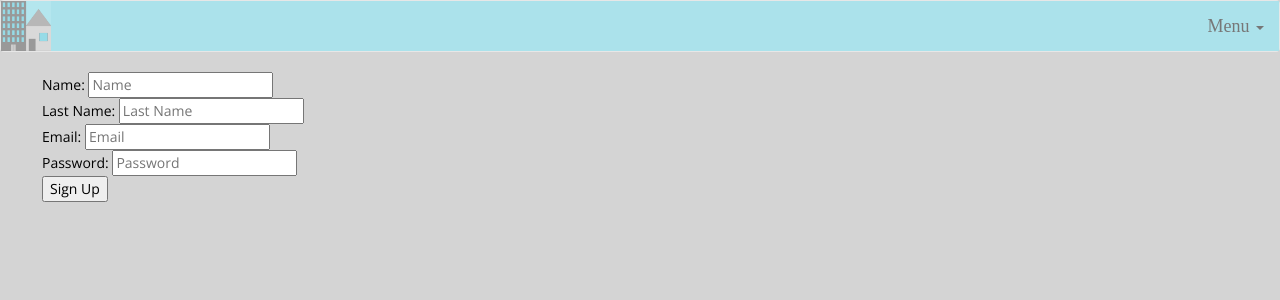
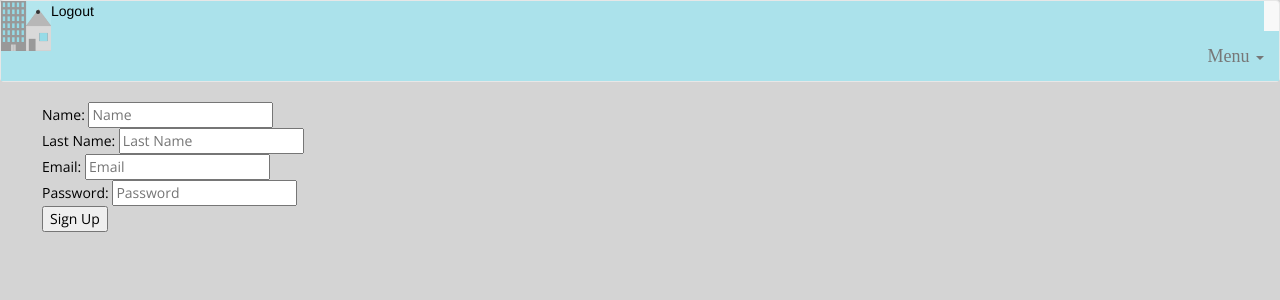
Before and after one commit to ewoodworth/HappyHome, a Python web app: template templates/new_user.html in a window 1280 px wide. Shown: the top 300 px of the page. Run offline with Jinja, Linux system fonts and the light colour scheme; the template is opened without the code that fills it, so the values that code supplies are empty; some libraries are stand-ins or nearby versions; some web fonts are replaced.

Commit message:
Added logout link to fix forever logged in.

```diff
--- a/templates/base.html
+++ b/templates/base.html
@@ -23,6 +23,9 @@
     <div class="collapse navbar-collapse" id="bs-example-navbar-collapse-1">
       <ul class="nav navbar-nav">
         <a href="/"><img src="/static/logo.png" class="img-fluid tiny-img" alt="Responsive image"></a>
+      </ul>
+      <ul>
+        <li><a href="/logout">Logout</a></li>
       </ul>
       <ul class="nav navbar-nav navbar-right">
         <li class="dropdown">
```
